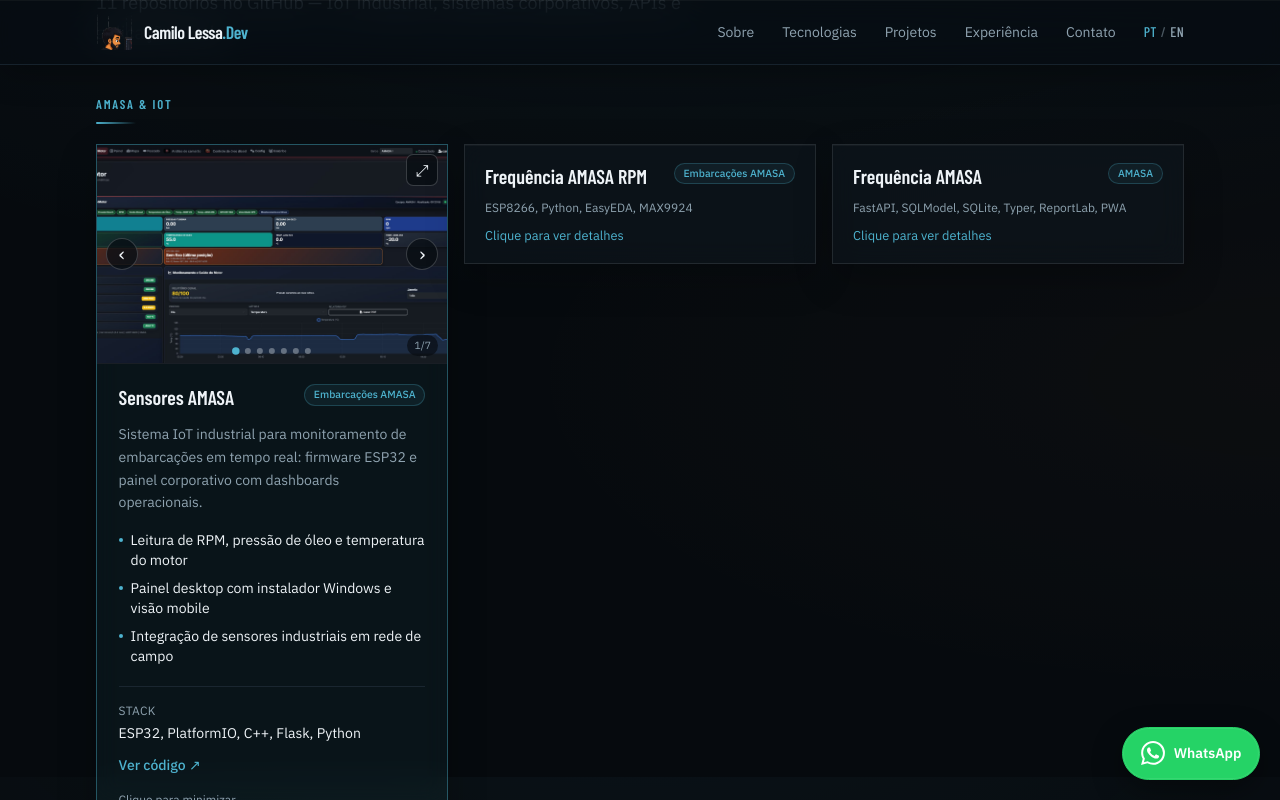
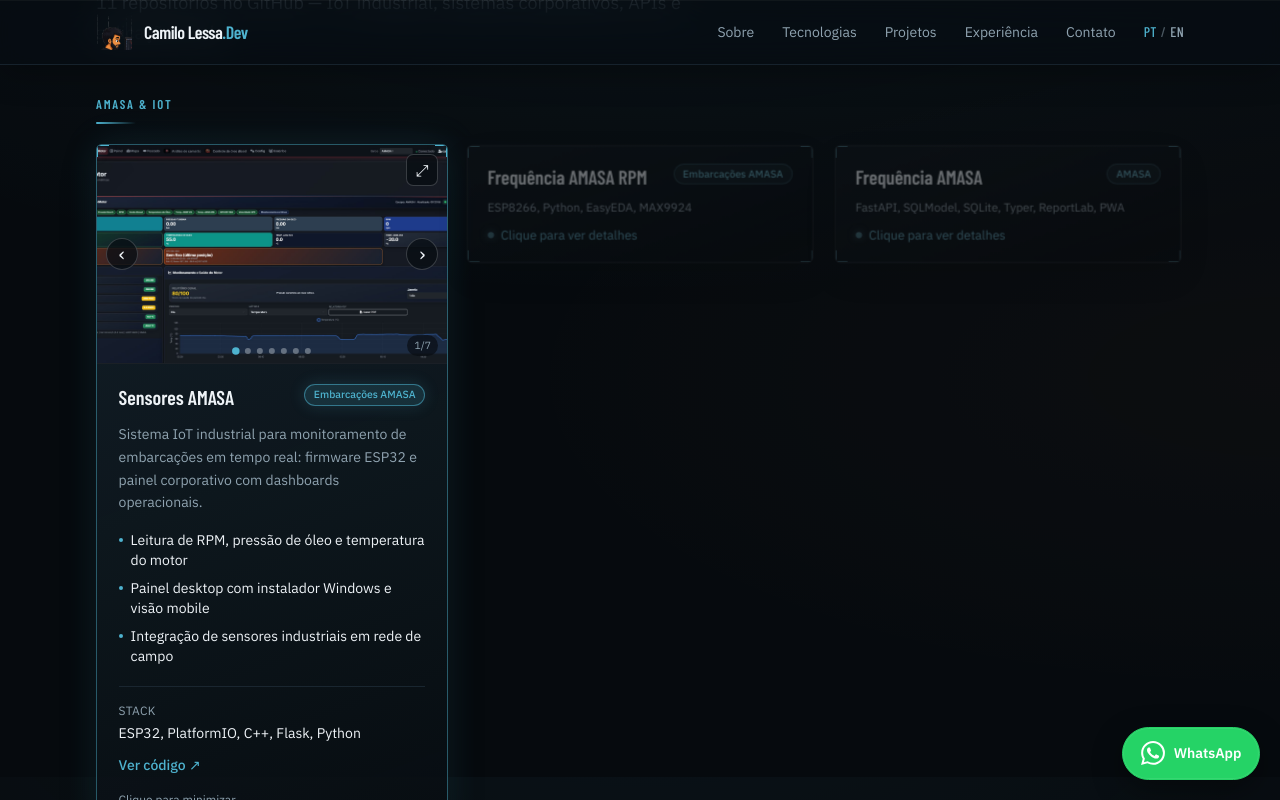
Before and after one commit to camilomelo8428/portfolio-camilo, a Next.js app: page /portfolio-camilo/ in a window 1280 px wide. Both pictures are taken after a click on the button 272 px from the left and 2823 px from the top of the page. Shown: the part 2423-3223 px from the top of the page. Built offline with nearby package versions, Linux system fonts and the light colour scheme.

Commit message:
feat: efeitos tech em cards, reveals e transicoes do portifolio
HUD nos cards, scan no hover, foco nos irmaos e animacoes de painel/lightbox.

```diff
--- a/src/app/globals.css
+++ b/src/app/globals.css
@@ -554,15 +554,18 @@ body {
 
 .reveal-on-scroll {
   opacity: 0;
-  transform: translateY(22px);
-  transition:
-    opacity 0.65s ease,
-    transform 0.65s cubic-bezier(0.22, 1, 0.36, 1);
+  transform: translateY(28px) scale(0.985);
+  filter: blur(6px);
+  transition:
+    opacity 0.7s ease,
+    transform 0.75s cubic-bezier(0.22, 1, 0.36, 1),
+    filter 0.7s ease;
 }
 
 .reveal-visible {
   opacity: 1;
-  transform: translateY(0);
+  transform: translateY(0) scale(1);
+  filter: blur(0);
 }
 
 .glass-panel {
@@ -594,32 +597,7 @@ body {
   -webkit-backdrop-filter: blur(10px);
 }
 
-.project-card {
-  border: 1px solid rgba(238, 243, 247, 0.08);
-  background: linear-gradient(
-    160deg,
-    rgba(16, 24, 32, 0.9),
-    rgba(8, 13, 18, 0.72)
-  );
-  backdrop-filter: blur(12px);
-  -webkit-backdrop-filter: blur(12px);
-  box-shadow:
-    inset 0 1px 0 rgba(255, 255, 255, 0.04),
-    0 14px 36px rgba(0, 0, 0, 0.24);
-  transition:
-    transform 0.35s cubic-bezier(0.22, 1, 0.36, 1),
-    border-color 0.35s ease,
-    box-shadow 0.35s ease;
-}
-
-.project-card:hover {
-  transform: translateY(-4px);
-  border-color: rgba(78, 179, 207, 0.38);
-  box-shadow:
-    inset 0 1px 0 rgba(255, 255, 255, 0.06),
-    0 20px 48px rgba(0, 0, 0, 0.32),
-    0 0 40px rgba(78, 179, 207, 0.1);
-}
+/* Base visual dos cards — efeitos tech abaixo em .project-card */
 
 .spotlight-card {
   --spotlight-x: 50%;
@@ -667,16 +645,46 @@ body {
 }
 
 .experience-item {
+  position: relative;
   border-top: 1px solid var(--line);
-  transition: background-color 0.3s ease;
+  transition:
+    background-color 0.35s ease,
+    border-color 0.35s ease,
+    transform 0.35s cubic-bezier(0.22, 1, 0.36, 1);
+}
+
+.experience-item::before {
+  content: "";
+  position: absolute;
+  left: 0;
+  top: 0;
+  bottom: 0;
+  width: 2px;
+  background: linear-gradient(
+    180deg,
+    transparent,
+    rgba(78, 179, 207, 0.75),
+    transparent
+  );
+  opacity: 0;
+  transform: scaleY(0.4);
+  transition:
+    opacity 0.35s ease,
+    transform 0.35s cubic-bezier(0.22, 1, 0.36, 1);
 }
 
 .experience-item:hover {
   background: linear-gradient(
     90deg,
-    rgba(78, 179, 207, 0.06),
+    rgba(78, 179, 207, 0.08),
     transparent 55%
   );
+  transform: translateX(4px);
+}
+
+.experience-item:hover::before {
+  opacity: 1;
+  transform: scaleY(1);
 }
 
 .btn-magnetic {
@@ -898,15 +906,142 @@ body {
 }
 
 .project-card {
+  --card-glow: 0 0 0 transparent;
+  position: relative;
   align-self: start;
   height: auto;
   overflow: hidden;
+  isolation: isolate;
   border: 1px solid rgba(238, 243, 247, 0.1);
-  background: rgba(16, 24, 32, 0.55);
-  transition:
-    border-color 0.3s ease,
-    background-color 0.3s ease,
-    transform 0.3s ease;
+  border-radius: 0.35rem;
+  background:
+    linear-gradient(
+      160deg,
+      rgba(16, 24, 32, 0.92),
+      rgba(8, 13, 18, 0.78)
+    );
+  backdrop-filter: blur(12px);
+  -webkit-backdrop-filter: blur(12px);
+  box-shadow:
+    inset 0 1px 0 rgba(255, 255, 255, 0.04),
+    0 14px 36px rgba(0, 0, 0, 0.24),
+    var(--card-glow);
+  transition:
+    border-color 0.4s ease,
+    background 0.4s ease,
+    transform 0.4s cubic-bezier(0.22, 1, 0.36, 1),
+    box-shadow 0.4s ease,
+    opacity 0.35s ease,
+    filter 0.35s ease;
+}
+
+/* Moldura HUD / cantos tech */
+.project-card::before {
+  content: "";
+  position: absolute;
+  inset: 0;
+  z-index: 4;
+  pointer-events: none;
+  opacity: 0.55;
+  background:
+    linear-gradient(var(--steel), var(--steel)) top left / 12px 1px no-repeat,
+    linear-gradient(var(--steel), var(--steel)) top left / 1px 12px no-repeat,
+    linear-gradient(var(--steel), var(--steel)) top right / 12px 1px no-repeat,
+    linear-gradient(var(--steel), var(--steel)) top right / 1px 12px no-repeat,
+    linear-gradient(var(--steel), var(--steel)) bottom left / 12px 1px no-repeat,
+    linear-gradient(var(--steel), var(--steel)) bottom left / 1px 12px no-repeat,
+    linear-gradient(var(--steel), var(--steel)) bottom right / 12px 1px no-repeat,
+    linear-gradient(var(--steel), var(--steel)) bottom right / 1px 12px no-repeat;
+  transition:
+    opacity 0.35s ease,
+    filter 0.35s ease;
+}
+
+/* Scan line no hover */
+.project-card::after {
+  content: "";
+  position: absolute;
+  left: 0;
+  right: 0;
+  top: -40%;
+  z-index: 3;
+  height: 40%;
+  pointer-events: none;
+  opacity: 0;
+  background: linear-gradient(
+    180deg,
+    transparent,
+    rgba(78, 179, 207, 0.08),
+    rgba(78, 179, 207, 0.22),
+    rgba(78, 179, 207, 0.08),
+    transparent
+  );
+  transform: translateY(0);
+}
+
+@media (prefers-reduced-motion: no-preference) {
+  .project-card:hover::after,
+  .project-card:focus-within::after {
+    opacity: 1;
+    animation: card-scan 1.15s cubic-bezier(0.22, 1, 0.36, 1) forwards;
+  }
+
+  .projects-grid:has(.project-card:hover) .project-card:not(:hover):not(.project-card--open),
+  .projects-grid:has(.project-card:focus-within)
+    .project-card:not(:focus-within):not(.project-card--open) {
+    opacity: 0.48;
+    filter: saturate(0.65) brightness(0.88);
+    transform: scale(0.985);
+  }
+
+  .project-card--compact:hover,
+  .project-card--compact:focus-within {
+    transform: translateY(-6px) scale(1.01);
+  }
+
+  .project-card__expanded {
+    animation: card-panel-in 0.45s cubic-bezier(0.22, 1, 0.36, 1) both;
+  }
+
+  .project-lightbox__panel {
+    animation: lightbox-rise 0.4s cubic-bezier(0.22, 1, 0.36, 1) both;
+  }
+}
+
+@keyframes card-scan {
+  0% {
+    opacity: 0;
+    transform: translateY(0);
+  }
+  18% {
+    opacity: 1;
+  }
+  100% {
+    opacity: 0;
+    transform: translateY(320%);
+  }
+}
+
+@keyframes card-panel-in {
+  from {
+    opacity: 0;
+    transform: translateY(10px);
+  }
+  to {
+    opacity: 1;
+    transform: translateY(0);
+  }
+}
+
+@keyframes lightbox-rise {
+  from {
+    opacity: 0;
+    transform: translateY(16px) scale(0.985);
+  }
+  to {
+    opacity: 1;
+    transform: translateY(0) scale(1);
+  }
 }
 
 .project-card__media {
@@ -923,11 +1058,15 @@ body {
   height: 100%;
   object-fit: cover;
   object-position: center top;
-  transition: transform 0.35s ease;
-}
-
-.project-card--compact:hover .project-card__image {
-  transform: scale(1.03);
+  transition:
+    transform 0.55s cubic-bezier(0.22, 1, 0.36, 1),
+    filter 0.4s ease;
+}
+
+.project-card--compact:hover .project-card__image,
+.project-card--compact:focus-within .project-card__image {
+  transform: scale(1.06);
+  filter: brightness(1.08) saturate(1.08);
 }
 
 .project-card--open .project-card__media {
@@ -1146,6 +1285,19 @@ body {
   border-radius: 999px;
   background: linear-gradient(90deg, var(--steel), transparent);
   content: "";
+  transform-origin: left center;
+  animation: group-line-draw 0.9s cubic-bezier(0.22, 1, 0.36, 1) both;
+}
+
+@keyframes group-line-draw {
+  from {
+    transform: scaleX(0);
+    opacity: 0;
+  }
+  to {
+    transform: scaleX(1);
+    opacity: 1;
+  }
 }
 
 .project-gallery__nav {
@@ -1220,13 +1372,22 @@ body {
   color: var(--ink-muted);
 }
 
-.project-card:hover {
-  border-color: rgba(78, 179, 207, 0.35);
-  background: rgba(78, 179, 207, 0.05);
-}
-
-.project-card--compact:hover {
-  transform: translateY(-2px);
+.project-card:hover,
+.project-card:focus-within {
+  border-color: rgba(78, 179, 207, 0.45);
+  background:
+    linear-gradient(
+      160deg,
+      rgba(20, 34, 42, 0.95),
+      rgba(8, 13, 18, 0.85)
+    );
+  --card-glow: 0 0 36px rgba(78, 179, 207, 0.14);
+}
+
+.project-card:hover::before,
+.project-card:focus-within::before {
+  opacity: 1;
+  filter: drop-shadow(0 0 4px rgba(78, 179, 207, 0.55));
 }
 
 .project-card__trigger {
@@ -1255,6 +1416,18 @@ body {
   line-height: 1.3;
   color: var(--steel);
   text-align: right;
+  transition:
+    border-color 0.3s ease,
+    background-color 0.3s ease,
+    box-shadow 0.3s ease;
+}
+
+.project-card:hover .project-card__badge,
+.project-card:focus-within .project-card__badge,
+.project-card--open .project-card__badge {
+  border-color: rgba(78, 179, 207, 0.55);
+  background: rgba(78, 179, 207, 0.16);
+  box-shadow: 0 0 16px rgba(78, 179, 207, 0.18);
 }
 
 .project-card__collapsed {
@@ -1273,20 +1446,52 @@ body {
 
 .project-card__hint {
   margin-top: 0.55rem;
+  display: inline-flex;
+  align-items: center;
+  gap: 0.4rem;
   font-size: 0.8rem;
   color: var(--steel);
+  transition: letter-spacing 0.3s ease, color 0.3s ease;
+}
+
+.project-card__hint::before {
+  content: "";
+  width: 0.45rem;
+  height: 0.45rem;
+  border-radius: 999px;
+  background: var(--steel);
+  box-shadow: 0 0 10px rgba(78, 179, 207, 0.7);
+  animation: badge-pulse 2.2s ease-in-out infinite;
+}
+
+.project-card--compact:hover .project-card__hint,
+.project-card--compact:focus-within .project-card__hint {
+  letter-spacing: 0.03em;
+  color: #9ed7e8;
 }
 
 .project-card--open {
-  border-color: rgba(78, 179, 207, 0.4);
-  background: rgba(78, 179, 207, 0.06);
+  z-index: 2;
+  border-color: rgba(78, 179, 207, 0.5);
+  background:
+    linear-gradient(
+      165deg,
+      rgba(18, 32, 40, 0.96),
+      rgba(8, 13, 18, 0.9)
+    );
+  --card-glow: 0 0 48px rgba(78, 179, 207, 0.16);
+}
+
+.project-card--open::before {
+  opacity: 1;
 }
 
 .project-card--open .project-card__trigger {
   padding: 1.25rem 1.35rem 1.35rem;
 }
 
-.project-card--open:hover {
+.project-card--open:hover,
+.project-card--open:focus-within {
   transform: none;
 }
 
@@ -1599,6 +1804,27 @@ body {
   .reveal-visible {
     opacity: 1;
     transform: none;
+    filter: none;
+  }
+
+  .project-card::after,
+  .project-card__hint::before,
+  .projects-group__title::after,
+  .project-card__expanded,
+  .project-lightbox__panel {
+    animation: none !important;
+  }
+
+  .projects-grid:has(.project-card:hover) .project-card:not(:hover),
+  .projects-grid:has(.project-card:focus-within) .project-card:not(:focus-within) {
+    opacity: 1;
+    filter: none;
+    transform: none;
+  }
+
+  .project-card--compact:hover,
+  .project-card--compact:focus-within {
+    transform: none;
   }
 
   .hero-atmosphere__particles {
--- a/src/components/Projects.tsx
+++ b/src/components/Projects.tsx
@@ -83,7 +83,10 @@ function ProjectCard({
             <p className="project-card__hint">{labels.revealHint}</p>
           </div>
         ) : (
-          <div className="project-card__expanded text-left">
+          <div
+            key={`${project.name}-expanded`}
+            className="project-card__expanded text-left"
+          >
             <p className="mt-3 text-sm leading-relaxed text-ink-muted">
               {project.summary}
             </p>
```
